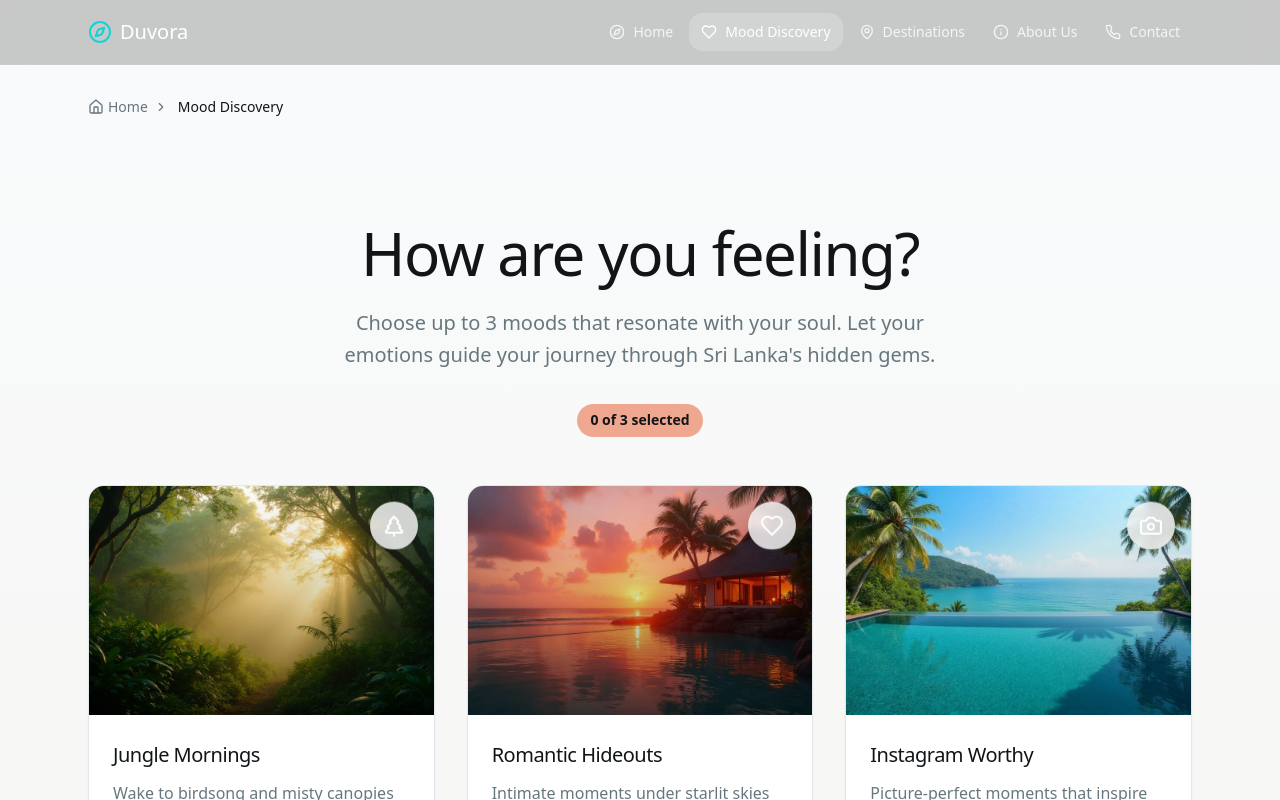
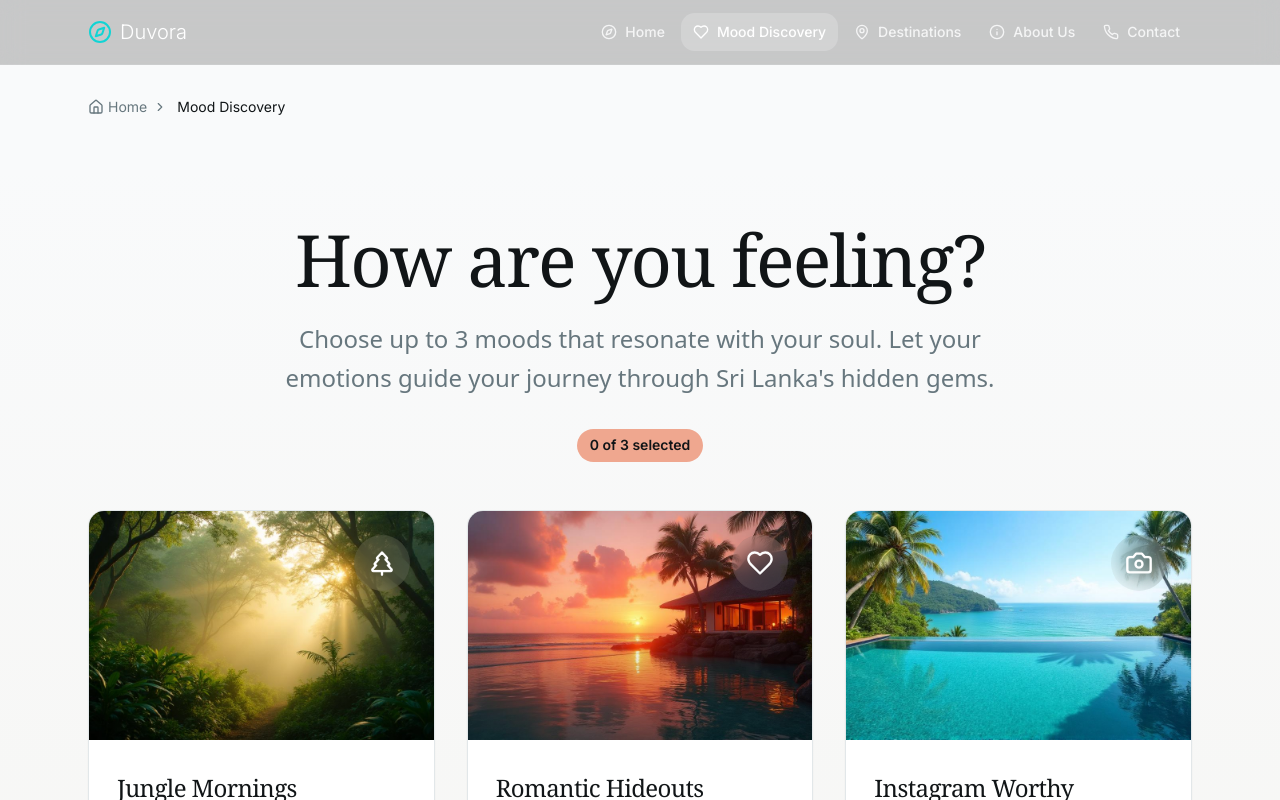
Before and after one commit to webartbybinara/duvora-mood-journeys, a React (Vite) app: page /discovery in a window 1280 px wide. Shown: the top 800 px of the page. Built offline with nearby package versions, Linux system fonts and the light colour scheme.

Commit message:
Refactor: Redesign mood discovery cards
Implement plan to redesign mood discovery cards with improved typography and layout. This includes adding new fonts, restructuring card content, and enhancing visual elements for a cleaner, more interactive experience.

```diff
--- a/index.html
+++ b/index.html
@@ -15,6 +15,11 @@
     <meta name="twitter:card" content="summary_large_image" />
     <meta name="twitter:site" content="@lovable_dev" />
     <meta name="twitter:image" content="https://lovable.dev/opengraph-image-p98pqg.png" />
+
+    <!-- Google Fonts -->
+    <link rel="preconnect" href="https://fonts.googleapis.com">
+    <link rel="preconnect" href="https://fonts.gstatic.com" crossorigin>
+    <link href="https://fonts.googleapis.com/css2?family=Inter:wght@200;300;400;500;600;700&family=Playfair+Display:wght@400;500;600;700&display=swap" rel="stylesheet">
   </head>
 
   <body>
--- a/src/components/MoodSelector.tsx
+++ b/src/components/MoodSelector.tsx
@@ -84,10 +84,10 @@ export function MoodSelector({ selectedMoods, onMoodToggle, onContinue }: MoodSe
       <div className="container-xl">
         {/* Header */}
         <div className="text-center mb-8 sm:mb-12 animate-fade-in-up">
-          <h1 className="text-3xl sm:text-4xl md:text-5xl lg:text-6xl font-light text-foreground mb-4 sm:mb-6">
+          <h1 className="font-serif text-4xl sm:text-5xl md:text-6xl lg:text-7xl font-medium text-foreground mb-4 sm:mb-6 tracking-tight">
             How are you feeling?
           </h1>
-          <p className="text-base sm:text-lg lg:text-xl text-muted-foreground mb-6 sm:mb-8 max-w-2xl mx-auto leading-relaxed px-4">
+          <p className="font-sans text-lg sm:text-xl lg:text-2xl text-muted-foreground mb-6 sm:mb-8 max-w-3xl mx-auto leading-relaxed px-4 font-light">
             Choose up to 3 moods that resonate with your soul. Let your emotions guide your journey through Sri Lanka's hidden gems.
           </p>
           <div className="flex items-center justify-center gap-2 mb-6 sm:mb-8">
@@ -133,15 +133,15 @@ export function MoodSelector({ selectedMoods, onMoodToggle, onContinue }: MoodSe
                     loading="lazy"
                   />
 
-                  {/* Enhanced Gradient Overlay */}
-                  <div className={`absolute inset-0 bg-gradient-to-t from-black/60 via-black/20 to-transparent opacity-70 group-hover:opacity-50 transition-opacity duration-300`} />
+                  {/* Minimalist Overlay */}
+                  <div className="absolute inset-0 bg-gradient-to-t from-black/40 via-transparent to-transparent opacity-60 group-hover:opacity-40 transition-opacity duration-500" />
 
-                  {/* Floating Icon */}
-                  <div className="absolute top-3 sm:top-4 right-3 sm:right-4">
-                    <div className={`w-10 h-10 sm:w-12 sm:h-12 rounded-full card-glass flex items-center justify-center ${
-                      isSelected ? 'animate-pulse-glow ring-2 ring-white/50' : 'animate-float'
+                  {/* Glass Morphism Icon */}
+                  <div className="absolute top-4 sm:top-6 right-4 sm:right-6">
+                    <div className={`w-12 h-12 sm:w-14 sm:h-14 rounded-2xl card-glass-strong flex items-center justify-center transition-all duration-300 ${
+                      isSelected ? 'animate-ring-pulse scale-110' : 'animate-gentle-bounce'
                     }`}>
-                      <Icon className="w-5 h-5 sm:w-6 sm:h-6 text-white" />
+                      <Icon className="w-6 h-6 sm:w-7 sm:h-7 text-white drop-shadow-lg" />
                     </div>
                   </div>
 
@@ -164,17 +164,17 @@ export function MoodSelector({ selectedMoods, onMoodToggle, onContinue }: MoodSe
                   )}
                 </div>
 
-                {/* Content */}
-                <div className="p-4 sm:p-6">
-                  <h3 className="text-lg sm:text-xl font-medium text-foreground mb-2">
+                {/* Content with improved typography */}
+                <div className="p-5 sm:p-7">
+                  <h3 className="font-serif text-xl sm:text-2xl font-medium text-foreground mb-3 tracking-tight">
                     {mood.name}
                   </h3>
-                  <p className="text-muted-foreground text-sm sm:text-base leading-relaxed">
+                  <p className="font-sans text-muted-foreground text-base sm:text-lg leading-relaxed font-light">
                     {mood.description}
                   </p>
 
-                  {/* Interactive hint */}
-                  <div className="mt-3 sm:mt-4 text-xs text-muted-foreground/70">
+                  {/* Interactive hint with better typography */}
+                  <div className="mt-4 sm:mt-5 text-xs sm:text-sm text-muted-foreground/70 font-sans uppercase tracking-wider">
                     {isSelected ? 'Tap to remove' : isDisabled ? 'Maximum reached' : 'Tap to select'}
                   </div>
                 </div>
--- a/src/index.css
+++ b/src/index.css
@@ -71,6 +71,9 @@ All colors MUST be HSL.
     --space-4xl: 6rem;
 
     /* Typography system */
+    --font-sans: 'Inter', ui-sans-serif, system-ui, sans-serif;
+    --font-serif: 'Playfair Display', ui-serif, Georgia, serif;
+
     --font-size-xs: 0.75rem;
     --font-size-sm: 0.875rem;
     --font-size-base: 1rem;
@@ -80,6 +83,7 @@ All colors MUST be HSL.
     --font-size-3xl: 1.875rem;
     --font-size-4xl: 2.25rem;
     --font-size-5xl: 3rem;
+    --font-size-6xl: 4rem;
 
     --radius: 1rem;
     --radius-sm: 0.5rem;
@@ -153,7 +157,9 @@ All colors MUST be HSL.
   }
 
   body {
-    @apply bg-background text-foreground font-light leading-relaxed;
+    @apply bg-background text-foreground leading-relaxed;
+    font-family: var(--font-sans);
+    font-weight: 400;
     font-feature-settings: "liga" 1, "kern" 1;
   }
 
@@ -163,6 +169,7 @@ All colors MUST be HSL.
 
   /* Enhanced typography */
   h1, h2, h3, h4, h5, h6 {
+    font-family: var(--font-serif);
     @apply font-medium tracking-tight;
   }
 
@@ -172,6 +179,10 @@ All colors MUST be HSL.
   h4 { @apply text-xl md:text-2xl lg:text-3xl; }
   h5 { @apply text-lg md:text-xl lg:text-2xl; }
   h6 { @apply text-base md:text-lg lg:text-xl; }
+
+  /* Typography utility classes */
+  .font-serif { font-family: var(--font-serif); }
+  .font-sans { font-family: var(--font-sans); }
 
   /* Enhanced scrollbar */
   ::-webkit-scrollbar {
@@ -269,4 +280,42 @@ All colors MUST be HSL.
   .animate-pulse-glow {
     animation: pulse-glow 3s ease-in-out infinite;
   }
+
+  /* Card glass morphism effect */
+  .card-glass-strong {
+    @apply backdrop-blur-md bg-white/10 border-white/20;
+  }
+
+  /* Text shadow for better readability on images */
+  .text-shadow-sm {
+    text-shadow: 0 1px 2px rgba(0, 0, 0, 0.5);
+  }
+
+  .text-shadow {
+    text-shadow: 0 2px 4px rgba(0, 0, 0, 0.6);
+  }
+
+  /* Mood card specific animations */
+  @keyframes gentle-bounce {
+    0%, 100% { transform: translateY(0); }
+    50% { transform: translateY(-2px); }
+  }
+
+  .animate-gentle-bounce {
+    animation: gentle-bounce 2s ease-in-out infinite;
+  }
+
+  /* Selection ring animation */
+  @keyframes ring-pulse {
+    0%, 100% {
+      box-shadow: 0 0 0 0 hsl(var(--primary) / 0.7);
+    }
+    50% {
+      box-shadow: 0 0 0 8px hsl(var(--primary) / 0);
+    }
+  }
+
+  .animate-ring-pulse {
+    animation: ring-pulse 2s ease-in-out infinite;
+  }
 }
```
